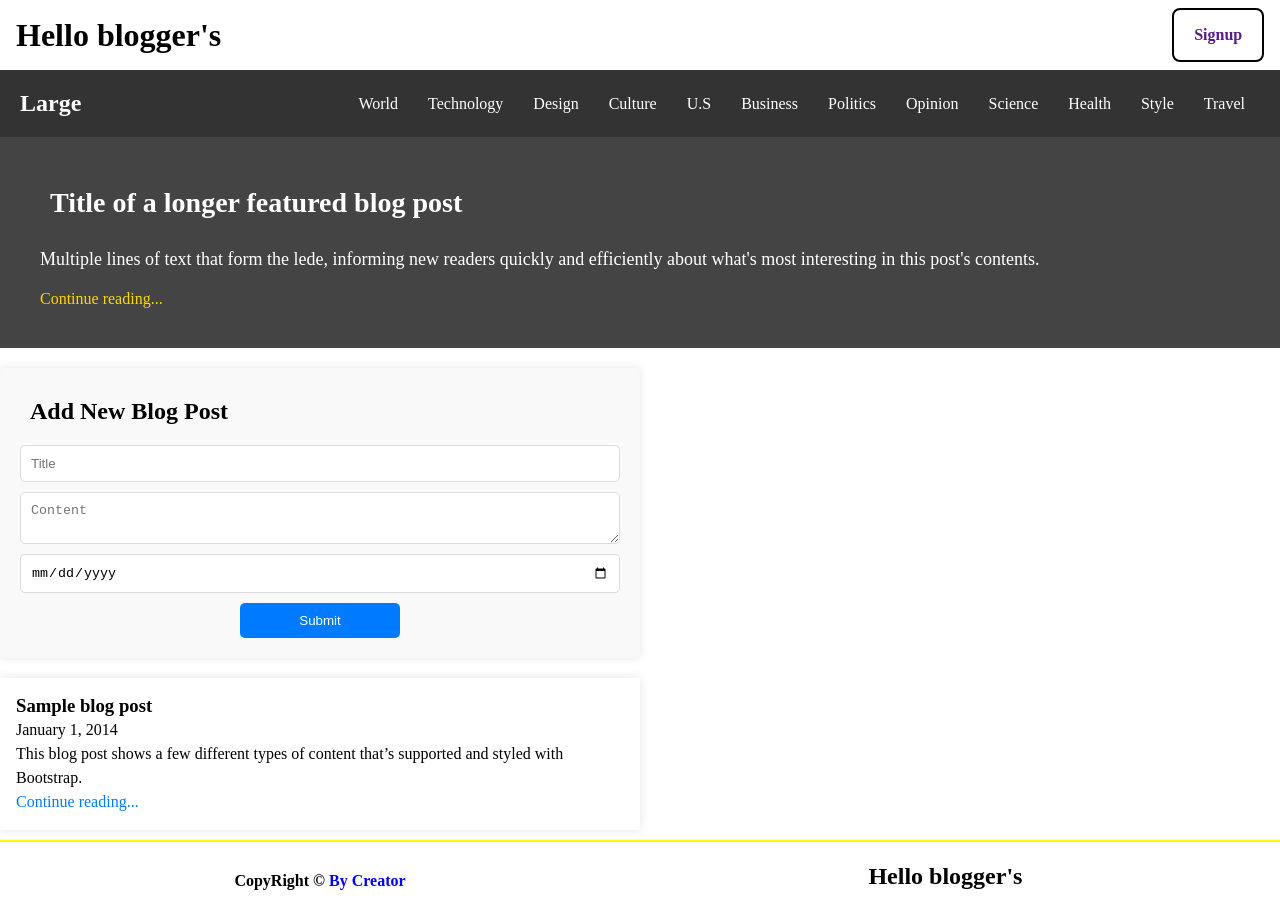
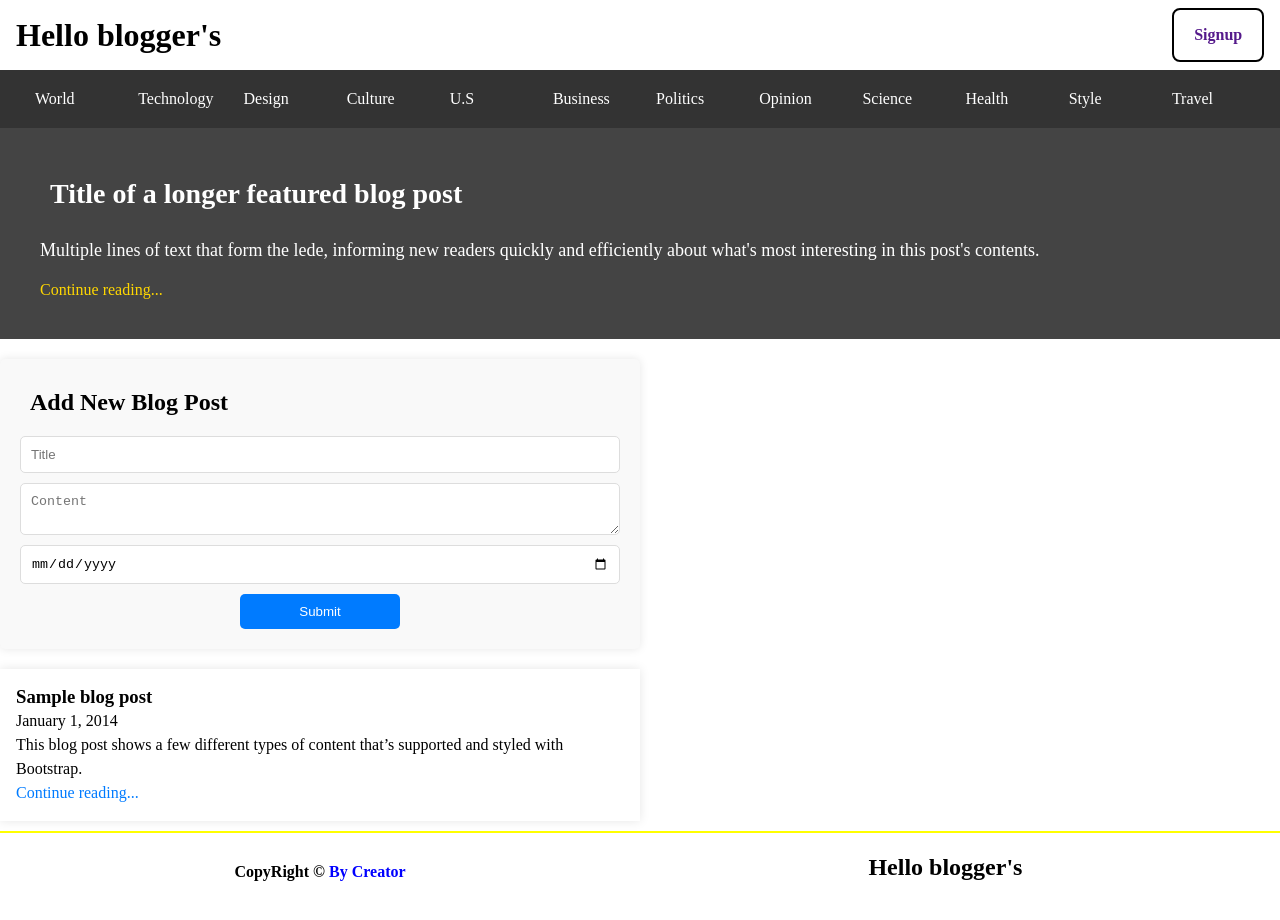
Before and after one commit to mr-ajit-sharma/blog-assessment, a React (Vite) app: page / in a window 1280 px wide. Built offline with nearby package versions, Linux system fonts and the light colour scheme.

Commit message:
here we have updated the logo

```diff
--- a/src/components/Header.jsx
+++ b/src/components/Header.jsx
@@ -11,7 +11,6 @@ const Header = () => {
 
   return (
     <header className="header">
-      <div className="header-logo">Large</div>
       <nav className={`nav-items ${menuOpen ? "active" : ""}`}>
         <ul>
           <li>World</li>
```
